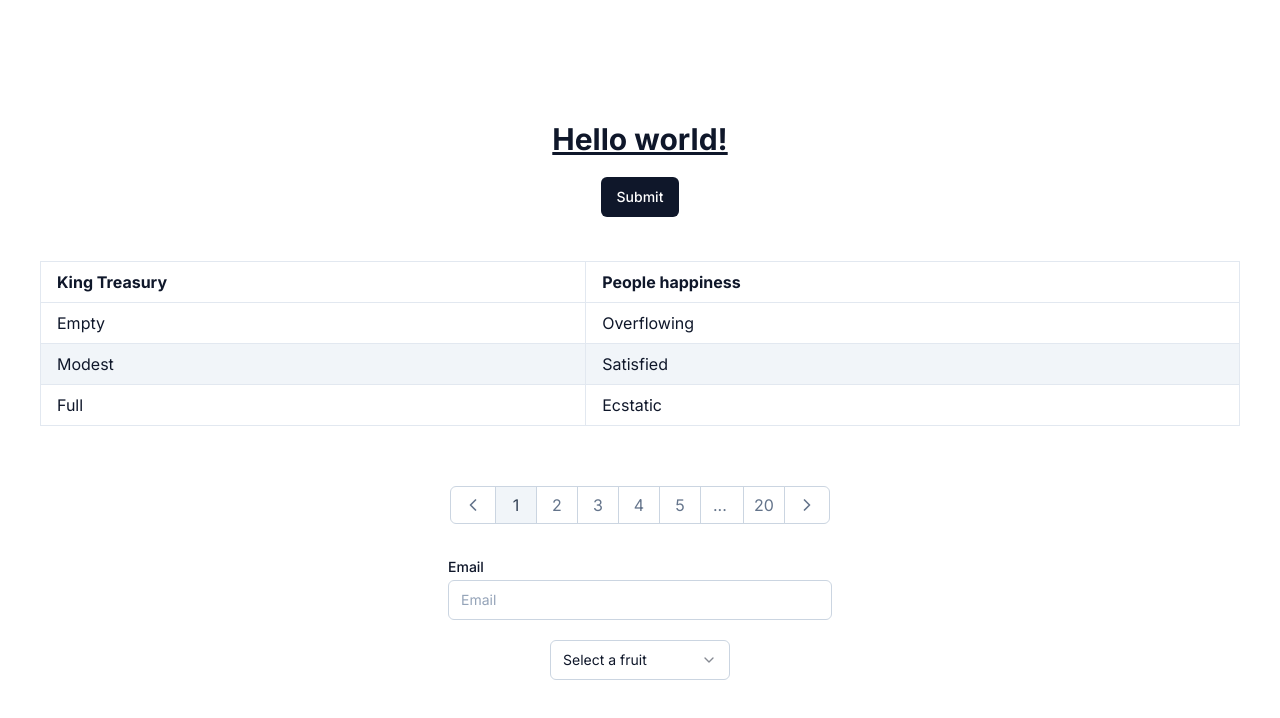
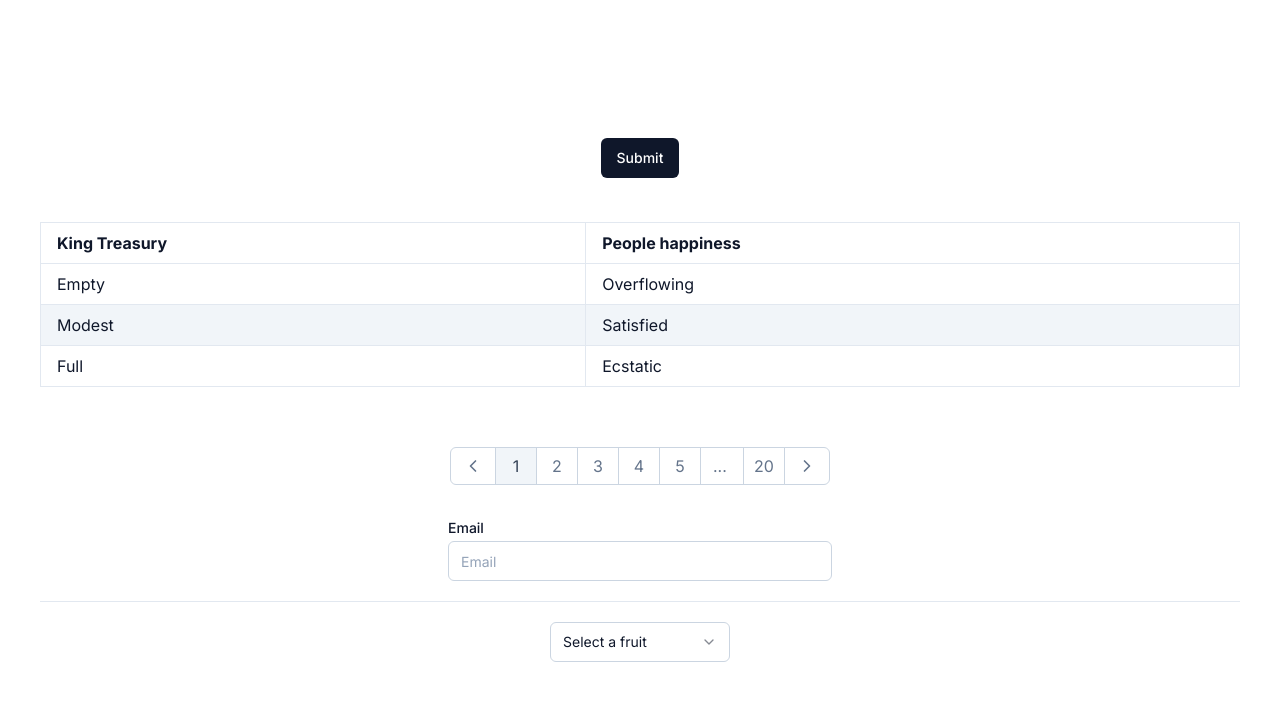
Before and after one commit to rifaldhiaw/test-admin, a Next.js app: page / in a window 1280 px wide. Shown: the top 718 px of the page. Built offline with nearby package versions, Linux system fonts and the light colour scheme.

Commit message:
add separator

```diff
--- a/package.json
+++ b/package.json
@@ -13,6 +13,7 @@
     "@radix-ui/react-label": "^2.0.0",
     "@radix-ui/react-primitive": "^1.0.1",
     "@radix-ui/react-select": "^1.2.0",
+    "@radix-ui/react-separator": "^1.0.1",
     "@types/node": "18.11.18",
     "@types/react": "18.0.27",
     "@types/react-dom": "18.0.10",
--- /dev/null
+++ b/src/components/ui/Separator.tsx
@@ -0,0 +1,29 @@
+import * as SeparatorPrimitive from "@radix-ui/react-separator";
+import * as React from "react";
+
+import { cn } from "@/lib/utils";
+
+const Separator = React.forwardRef<
+  React.ElementRef<typeof SeparatorPrimitive.Root>,
+  React.ComponentPropsWithoutRef<typeof SeparatorPrimitive.Root>
+>(
+  (
+    { className, orientation = "horizontal", decorative = true, ...props },
+    ref
+  ) => (
+    <SeparatorPrimitive.Root
+      ref={ref}
+      decorative={decorative}
+      orientation={orientation}
+      className={cn(
+        "bg-slate-200 dark:bg-slate-700",
+        orientation === "horizontal" ? "h-[1px] w-full" : "h-full w-[1px]",
+        className
+      )}
+      {...props}
+    />
+  )
+);
+Separator.displayName = SeparatorPrimitive.Root.displayName;
+
+export { Separator };
--- a/src/pages/index.tsx
+++ b/src/pages/index.tsx
@@ -12,6 +12,7 @@
   SelectTrigger,
   SelectValue,
 } from "@/components/ui/Select";
+import { Separator } from "@/components/ui/Separator";
 import { Td, Th, Tr } from "@/components/ui/Table";
 
 import Head from "next/head";
@@ -29,8 +30,6 @@
         <link rel="icon" href="/favicon.ico" />
       </Head>
       <main className="min-h-screen p-10 flex flex-col gap-5 justify-center items-center">
-        <h1 className="text-3xl font-bold underline">Hello world!</h1>
-
         {/* buttone example */}
         <Button>Submit</Button>
 
@@ -73,6 +72,9 @@
           <Input type="email" id="email" placeholder="Email" />
         </div>
 
+        {/* separator example */}
+        <Separator />
+
         {/* select example */}
         <Select>
           <SelectTrigger className="w-[180px]">
```
Also changed, not shown: 1 other file (tests, documents, lock files or other folders).
